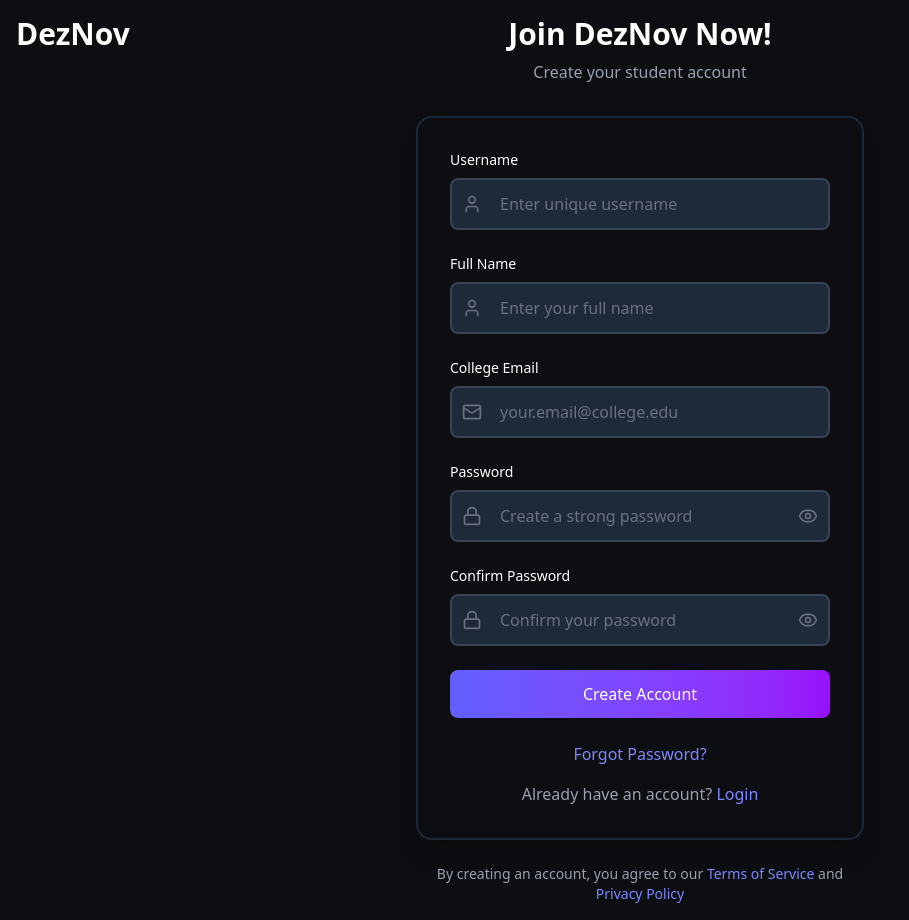
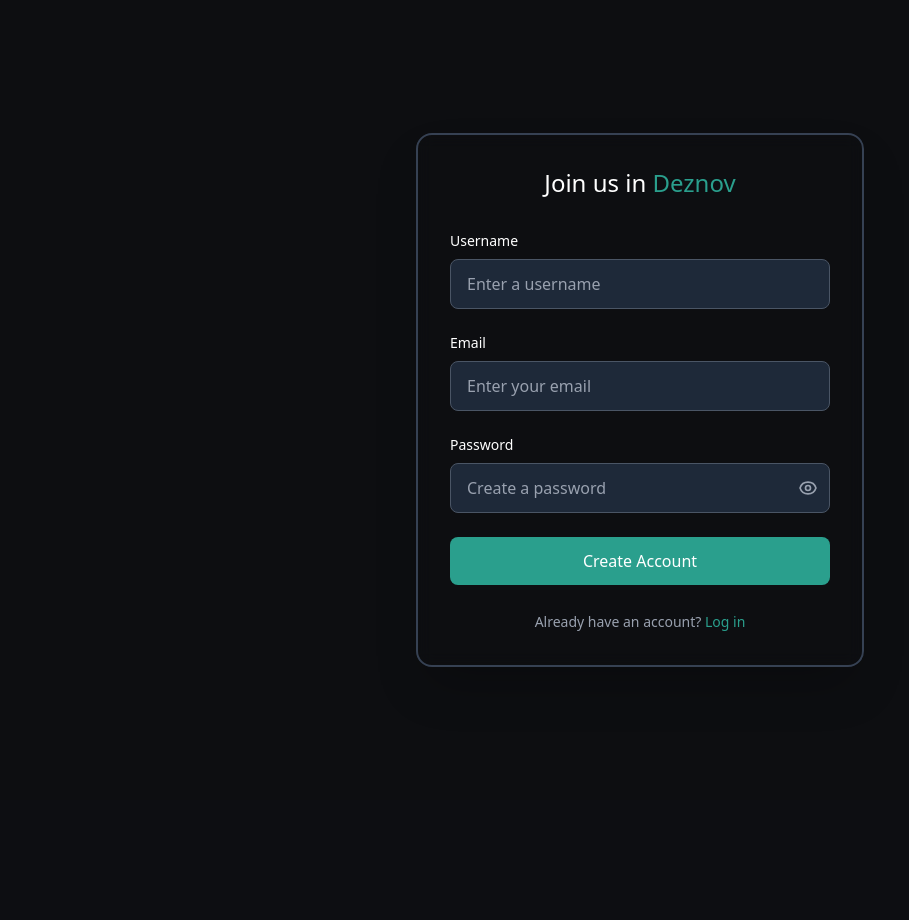
Before and after one commit to ayush00git/DezNov, a React (Vite) app in the folder frontend/: page /signup in a window 1280 px wide. Shown: the whole page, without its empty margins (0-909 px from the left). After the commit the page ends 800 px from the top, so only its background shows below. Built offline with nearby package versions, Linux system fonts and the light colour scheme.

Commit message:
signup page fixed

```diff
--- a/frontend/package.json
+++ b/frontend/package.json
@@ -21,6 +21,7 @@
     "prop-types": "^15.8.1",
     "react": "^19.1.0",
     "react-dom": "^19.1.0",
+    "react-router-dom": "^7.7.0",
     "tailwind-merge": "^3.3.1",
     "tailwindcss": "^4.1.11"
   },
--- a/frontend/src/Pages/SignupPage.jsx
+++ b/frontend/src/Pages/SignupPage.jsx
@@ -1,304 +1,128 @@
-import React, { useState } from 'react';
-import { Eye, EyeOff, User, Mail, Lock, BookOpen } from 'lucide-react';
-import { useNavigate } from 'react-router-dom';
+import { useState } from "react";
 
-export default function SignupPage() {
+export default function DeznovSignup() {
+  const [showPassword, setShowPassword] = useState(false);
   const [formData, setFormData] = useState({
-    username: '',
-    fullName: '',
-    email: '',
-    password: '',
-    confirmPassword: ''
+    username: "",
+    email: "",
+    password: ""
   });
-  const [showPassword, setShowPassword] = useState(false);
-  const [showConfirmPassword, setShowConfirmPassword] = useState(false);
-  const [errors, setErrors] = useState({});
-  const [isLoading, setIsLoading] = useState(false);
-  const navigate = useNavigate();
 
   const handleInputChange = (e) => {
-    const { name, value } = e.target;
-    setFormData(prev => ({
-      ...prev,
-      [name]: value
-    }));
-    // Clear error when user starts typing
-    if (errors[name]) {
-      setErrors(prev => ({
-        ...prev,
-        [name]: ''
-      }));
-    }
+    setFormData({
+      ...formData,
+      [e.target.name]: e.target.value
+    });
   };
 
-  const validateForm = () => {
-    const newErrors = {};
-
-    // Username validation
-    if (!formData.username.trim()) {
-      newErrors.username = 'Username is required';
-    } else if (formData.username.length < 3) {
-      newErrors.username = 'Username must be at least 3 characters';
-    }
-
-    // Full name validation
-    if (!formData.fullName.trim()) {
-      newErrors.fullName = 'Full name is required';
-    }
-
-    // Email validation
-    const emailRegex = /^[^\s@]+@[^\s@]+\.[^\s@]+$/;
-    if (!formData.email.trim()) {
-      newErrors.email = 'College email is required';
-    } else if (!emailRegex.test(formData.email)) {
-      newErrors.email = 'Please enter a valid email address';
-    } else if (!formData.email.includes('nith.ac.in')) {
-      newErrors.email = 'Please use your college email address';
-    }
-
-    // Password validation
-    if (!formData.password) {
-      newErrors.password = 'Password is required';
-    } else if (formData.password.length < 8) {
-      newErrors.password = 'Password must be at least 8 characters';
-    }
-
-    // Confirm password validation
-    if (!formData.confirmPassword) {
-      newErrors.confirmPassword = 'Please confirm your password';
-    } else if (formData.password !== formData.confirmPassword) {
-      newErrors.confirmPassword = 'Passwords do not match';
-    }
-
-    setErrors(newErrors);
-    return Object.keys(newErrors).length === 0;
+  const handleSubmit = () => {
+    console.log("Form submitted:", formData);
   };
 
-  const handleSubmit = async () => {
-    if (!validateForm()) return;
-
-    setIsLoading(true);
-    try {
-      const response = await fetch('http://localhost:8000/api/signup', {
-        method: 'POST',
-        headers: {
-          'Content-Type': 'application/json',
-        },
-        body: JSON.stringify({
-          username: formData.username,
-          fullName: formData.fullName,
-          email: formData.email,
-          password: formData.password,
-        }),
-      });
-      const data = await response.json();
-      setIsLoading(false);
-      if (response.ok) {
-        alert('Account created successfully!');
-        // Optionally redirect to login or home
-        // navigate('/login');
-      } else {
-        alert(data.error || 'Signup failed');
-      }
-    } catch (err) {
-      setIsLoading(false);
-      alert('Network error, please try again later.');
-    }
-  };
-
-  const handleForgotPassword = () => {
-    alert('Forgot password functionality would redirect to password reset page');
-  };
-
-  const handleLogin = () => {
-    alert('Login functionality would redirect to login page');
-  };
+  // Generate random stars
+  const stars = Array.from({ length: 100 }, (_, i) => ({
+    id: i,
+    left: Math.random() * 100,
+    top: Math.random() * 100,
+    animationDelay: Math.random() * 3,
+    size: Math.random() * 2 + 1
+  }));
 
   return (
-    <div className="relative min-h-screen flex items-center justify-center p-4" style={{backgroundColor: '#0D0E11'}}>
-      <nav className='text-white absolute left-4 top-4 font-bold text-3xl cursor-pointer'
-       onClick={() => navigate('/')}
-      >
-        DezNov
-      </nav>
-      <div className="w-full max-w-md">
+    <div className="min-h-screen bg-[#0D0E11] relative overflow-hidden flex items-center justify-center">
+      {/* Animated stars background */}
+
+      {/* Main form container */}
+      <div className="relative z-10 w-full max-w-md mx-4">
+        <div className="bg-opacity-90 backdrop-blur-sm rounded-2xl border-2 border-gray-700 p-8 shadow-2xl">
           {/* Header */}
           <div className="text-center mb-8">
-          <h1 className="text-3xl font-bold text-white mb-2">Join DezNov Now!</h1>
-          <p className="text-gray-400">Create your student account</p>
+            <h1 className="text-2xl font-light text-white mb-2">
+              Join us in <span className="text-[#2A9F8D] font-medium">Deznov</span>
+            </h1>
           </div>
 
           {/* Form */}
-        <div className="border-2 border-gray-800 rounded-2xl shadow-xl p-8">
           <div className="space-y-6">
-            {/* Username Field */}
+            {/* Username field */}
             <div>
-              <label className="block text-sm font-medium text-white mb-2">
+              <label className="block text-white text-sm font-medium mb-2">
                 Username
               </label>
-              <div className="relative">
-                <User className="absolute left-3 top-1/2 transform -translate-y-1/2 text-gray-500 w-5 h-5" />
               <input
                 type="text"
                 name="username"
                 value={formData.username}
                 onChange={handleInputChange}
-                  className={`w-full pl-12 pr-4 py-3 rounded-lg border-2 transition-all duration-200 bg-gray-800 text-white placeholder-gray-500 ${
-                    errors.username ? 'border-red-500 focus:border-red-400' : 'border-gray-700 focus:border-indigo-500 hover:border-gray-600'
-                  } focus:outline-none focus:ring-2 focus:ring-indigo-500 focus:ring-opacity-50`}
-                  placeholder="Enter unique username"
+                placeholder="Enter a username"
+                className="w-full px-4 py-3 bg-gray-800 border border-gray-600 rounded-lg text-white placeholder-gray-400 focus:outline-none focus:ring-2 focus:ring-blue-500 focus:border-transparent transition-all"
               />
             </div>
-              {errors.username && <p className="mt-1 text-sm text-red-600">{errors.username}</p>}
-            </div>
 
-            {/* Full Name Field */}
+            {/* Email field */}
             <div>
-              <label className="block text-sm font-medium text-white mb-2">
-                Full Name
+              <label className="block text-white text-sm font-medium mb-2">
+                Email
               </label>
-              <div className="relative">
-                <User className="absolute left-3 top-1/2 transform -translate-y-1/2 text-gray-500 w-5 h-5" />
-                <input
-                  type="text"
-                  name="fullName"
-                  value={formData.fullName}
-                  onChange={handleInputChange}
-                  className={`w-full pl-12 pr-4 py-3 rounded-lg border-2 transition-all duration-200 bg-gray-800 text-white placeholder-gray-500 ${
-                    errors.fullName ? 'border-red-500 focus:border-red-400' : 'border-gray-700 focus:border-indigo-500 hover:border-gray-600'
-                  } focus:outline-none focus:ring-2 focus:ring-indigo-500 focus:ring-opacity-50`}
-                  placeholder="Enter your full name"
-                />
-              </div>
-              {errors.fullName && <p className="mt-1 text-sm text-red-600">{errors.fullName}</p>}
-            </div>
-
-            {/* College Email Field */}
-            <div>
-              <label className="block text-sm font-medium text-white mb-2">
-                College Email
-              </label>
-              <div className="relative">
-                <Mail className="absolute left-3 top-1/2 transform -translate-y-1/2 text-gray-500 w-5 h-5" />
               <input
                 type="email"
                 name="email"
                 value={formData.email}
                 onChange={handleInputChange}
-                  className={`w-full pl-12 pr-4 py-3 rounded-lg border-2 transition-all duration-200 bg-gray-800 text-white placeholder-gray-500 ${
-                    errors.email ? 'border-red-500 focus:border-red-400' : 'border-gray-700 focus:border-indigo-500 hover:border-gray-600'
-                  } focus:outline-none focus:ring-2 focus:ring-indigo-500 focus:ring-opacity-50`}
-                  placeholder="your.email@college.edu"
+                placeholder="Enter your email"
+                className="w-full px-4 py-3 bg-gray-800 border border-gray-600 rounded-lg text-white placeholder-gray-400 focus:outline-none focus:ring-2 focus:ring-blue-500 focus:border-transparent transition-all"
               />
             </div>
-              {errors.email && <p className="mt-1 text-sm text-red-600">{errors.email}</p>}
-            </div>
 
-            {/* Password Field */}
+            {/* Password field */}
             <div>
-              <label className="block text-sm font-medium text-white mb-2">
+              <label className="block text-white text-sm font-medium mb-2">
                 Password
               </label>
               <div className="relative">
-                <Lock className="absolute left-3 top-1/2 transform -translate-y-1/2 text-gray-500 w-5 h-5" />
                 <input
-                  type={showPassword ? 'text' : 'password'}
+                  type={showPassword ? "text" : "password"}
                   name="password"
                   value={formData.password}
                   onChange={handleInputChange}
-                  className={`w-full pl-12 pr-12 py-3 rounded-lg border-2 transition-all duration-200 bg-gray-800 text-white placeholder-gray-500 ${
-                    errors.password ? 'border-red-500 focus:border-red-400' : 'border-gray-700 focus:border-indigo-500 hover:border-gray-600'
-                  } focus:outline-none focus:ring-2 focus:ring-indigo-500 focus:ring-opacity-50`}
-                  placeholder="Create a strong password"
+                  placeholder="Create a password"
+                  className="w-full px-4 py-3 bg-gray-800 border border-gray-600 rounded-lg text-white placeholder-gray-400 focus:outline-none focus:ring-2 focus:ring-blue-500 focus:border-transparent transition-all pr-12"
                 />
                 <button
                   type="button"
                   onClick={() => setShowPassword(!showPassword)}
-                  className="absolute right-3 top-1/2 transform -translate-y-1/2 text-gray-500 hover:text-white transition-colors duration-200"
+                  className="absolute right-3 top-1/2 -translate-y-1/2 text-gray-400 hover:text-white transition-colors"
                 >
-                  {showPassword ? <EyeOff className="w-5 h-5 cursor-pointer" /> : <Eye className="w-5 h-5 cursor-pointer" />}
-                </button>
-              </div>
-              {errors.password && <p className="mt-1 text-sm text-red-600">{errors.password}</p>}
-            </div>
-
-            {/* Confirm Password Field */}
-            <div>
-              <label className="block text-sm font-medium text-white mb-2">
-                Confirm Password
-              </label>
-              <div className="relative">
-                <Lock className="absolute left-3 top-1/2 transform -translate-y-1/2 text-gray-500 w-5 h-5" />
-                <input
-                  type={showConfirmPassword ? 'text' : 'password'}
-                  name="confirmPassword"
-                  value={formData.confirmPassword}
-                  onChange={handleInputChange}
-                  className={`w-full pl-12 pr-12 py-3 rounded-lg border-2 transition-all duration-200 bg-gray-800 text-white placeholder-gray-500 ${
-                    errors.confirmPassword ? 'border-red-500 focus:border-red-400' : 'border-gray-700 focus:border-indigo-500 hover:border-gray-600'
-                  } focus:outline-none focus:ring-2 focus:ring-indigo-500 focus:ring-opacity-50`}
-                  placeholder="Confirm your password"
-                />
-                <button
-                  type="button"
-                  onClick={() => setShowConfirmPassword(!showConfirmPassword)}
-                  className="absolute right-3 top-1/2 transform -translate-y-1/2 text-gray-500 hover:text-white transition-colors duration-200"
-                >
-                  {showConfirmPassword ? <EyeOff className="w-5 h-5 cursor-pointer" /> : <Eye className="w-5 h-5 cursor-pointer" />}
-                </button>
-              </div>
-              {errors.confirmPassword && <p className="mt-1 text-sm text-red-600">{errors.confirmPassword}</p>}
-            </div>
-
-            {/* Submit Button */}
-            <button
-              type="button"
-              onClick={handleSubmit}
-              disabled={isLoading}
-              className="w-full bg-gradient-to-r from-indigo-500 to-purple-600 text-white py-3 px-4 rounded-lg font-medium hover:from-indigo-600 hover:to-purple-700 focus:outline-none focus:ring-2 focus:ring-indigo-500 focus:ring-offset-2 disabled:opacity-50 disabled:cursor-not-allowed transition-all duration-200 transform hover:scale-105 cursor-pointer"
-            >
-              {isLoading ? (
-                <div className="flex items-center justify-center">
-                  <div className="animate-spin rounded-full h-5 w-5 border-b-2 border-white mr-2"></div>
-                  Creating Account...
-                </div>
+                  {showPassword ? (
+                    <svg className="w-5 h-5" fill="none" stroke="currentColor" viewBox="0 0 24 24">
+                      <path strokeLinecap="round" strokeLinejoin="round" strokeWidth={2} d="M13.875 18.825A10.05 10.05 0 0112 19c-4.478 0-8.268-2.943-9.543-7a9.97 9.97 0 011.563-3.029m5.858.908a3 3 0 114.243 4.243M9.878 9.878l4.242 4.242M9.878 9.878L3 3m6.878 6.878L21 21" />
+                    </svg>
                   ) : (
-                'Create Account'
+                    <svg className="w-5 h-5" fill="none" stroke="currentColor" viewBox="0 0 24 24">
+                      <path strokeLinecap="round" strokeLinejoin="round" strokeWidth={2} d="M15 12a3 3 0 11-6 0 3 3 0 016 0z" />
+                      <path strokeLinecap="round" strokeLinejoin="round" strokeWidth={2} d="M2.458 12C3.732 7.943 7.523 5 12 5c4.478 0 8.268 2.943 9.542 7-1.274 4.057-5.064 7-9.542 7-4.477 0-8.268-2.943-9.542-7z" />
+                    </svg>
                   )}
                 </button>
               </div>
+            </div>
 
-          {/* Footer Links */}
-          <div className="mt-6 space-y-4">
-            <div className="text-center">
+            {/* Submit button */}
             <button
-                onClick={handleForgotPassword}
-                className="text-indigo-400 hover:text-indigo-300 cursor-pointer font-medium transition-colors duration-200"
+              onClick={handleSubmit}
+              className="w-full bg-[#2A9F8D] hover:bg-[#3DD3BC] text-white font-medium py-3 px-4 rounded-lg transition-colors duration-200 focus:outline-none focus:ring-2 focus:ring-blue-500 focus:ring-offset-2 focus:ring-offset-gray-900 cursor-pointer"
             >
-                Forgot Password?
+              Create Account
             </button>
           </div>
 
-            <div className="text-center">
-              <span className="text-gray-400">Already have an account? </span>
-              <button
-                onClick={() => navigate('/login')}
-                className="text-indigo-400 hover:text-indigo-300 cursor-pointer font-medium transition-colors duration-200"
-              >
-                Login
+          {/* Login link */}
+          <div className="text-center mt-6">
+            <span className="text-gray-400 text-sm">Already have an account? </span>
+            <button className="text-[#2A9F8D] hover:text-[#3DD3BC] text-sm font-medium transition-colors cursor-pointer">
+              Log in
             </button>
           </div>
-          </div>
-        </div>
-
-        {/* Terms */}
-        <div className="text-center mt-6">
-          <p className="text-sm text-gray-400">
-            By creating an account, you agree to our{' '}
-            <a href="#" className="text-indigo-400 hover:text-indigo-300">Terms of Service</a>{' '}
-            and{' '}
-            <a href="#" className="text-indigo-400 hover:text-indigo-300">Privacy Policy</a>
-          </p>
         </div>
       </div>
     </div>
```
Also changed, not shown: 1 other file (tests, documents, lock files or other folders). Lines whose indentation alone changed are shown as unchanged.
